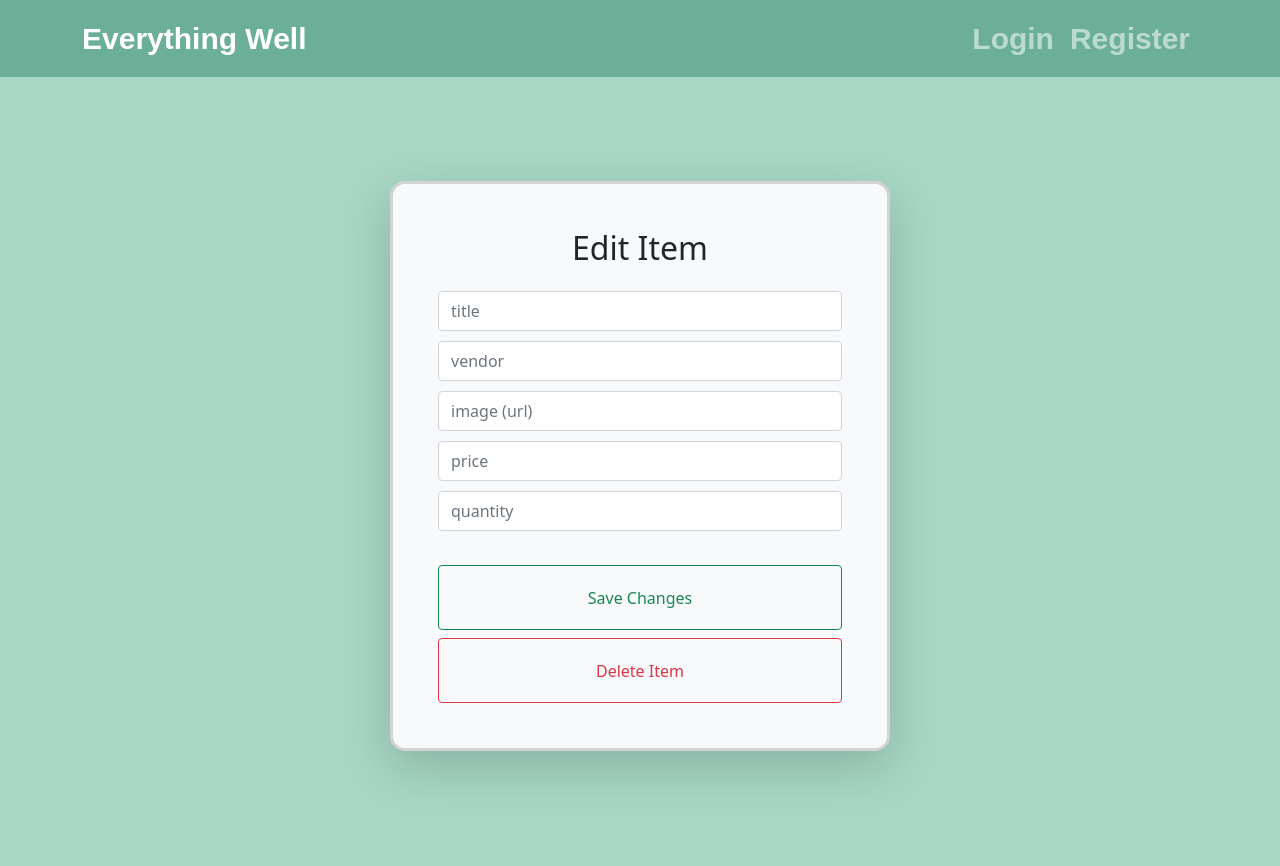
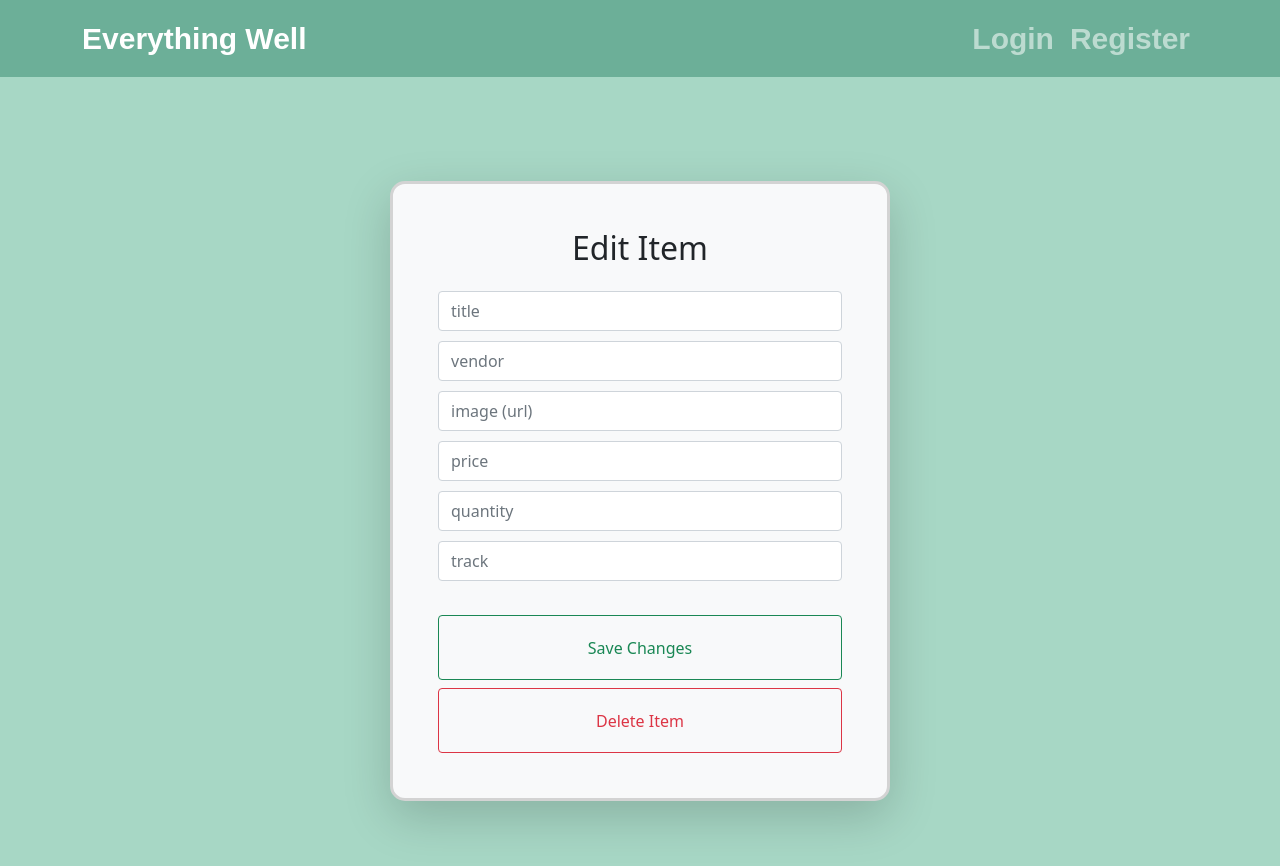
Before and after one commit to LukeRykta/Everything-Well-eCommerce, a React (Create React App) app in the folder client/: page /editItem/1 in a window 1280 px wide. Shown: the top 866 px of the page. Built offline with nearby package versions, Linux system fonts and the light colour scheme; no server answers.

Commit message:
added a "track" field to the item schema to display the correct items from their respective pages

```diff
--- a/client/src/views/pages/EditItem.jsx
+++ b/client/src/views/pages/EditItem.jsx
@@ -11,6 +11,7 @@ const EditItem = () => {
         image: "",
         price: "",
         quantity: "",
+        track: '',
     });
 
     useEffect(() => {
@@ -35,8 +36,9 @@ const EditItem = () => {
             image: '',
             price: '',
             quantity: '',
+            track: '',
         });
-        navigate("/nutrition")
+        navigate("/")
     }
 
     const handleDelete = async (event) => {
@@ -45,7 +47,7 @@ const EditItem = () => {
         if (!choice)
             return;
         deleteItem(id)
-        navigate("/nutrition");
+        navigate("/");
         window.location.reload();
     }
 
@@ -95,6 +97,14 @@ const EditItem = () => {
                             placeholder="quantity"
                             type="text"
                         />
+                        <input
+                            onChange={handleChange}
+                            name="track"
+                            value={item.track}
+                            className="form-control"
+                            placeholder="track"
+                            type="text"
+                        />
                         <button className="form-control btn btn-outline-success mt-4 mb-2">Save Changes</button>
                         <button onClick={handleDelete} className="form-control btn btn-outline-danger">Delete Item</button>
                     </form>
--- a/client/src/views/pages/addItem.jsx
+++ b/client/src/views/pages/addItem.jsx
@@ -12,6 +12,7 @@ const AddItem = () => {
         image: "",
         price: "",
         quantity: '',
+        track: '',
     });
 
     const handleChange = (event) => {
@@ -32,6 +33,7 @@ const AddItem = () => {
             image: '',
             price: '',
             quantity: '',
+            track: '',
         });
         window.location.reload()
     }
@@ -64,7 +66,7 @@ const AddItem = () => {
                             name="image"
                             value={item.image}
                             className="form-control"
-                            placeholder="image (url)"
+                            placeholder="image  (url)"
                             type="text"
                         />
                         <input
@@ -83,6 +85,14 @@ const AddItem = () => {
                             placeholder="quantity"
                             type="text"
                         />
+                        <input
+                            onChange={handleChange}
+                            name="track"
+                            value={item.track}
+                            className="form-control"
+                            placeholder="track  (nutrition / wellness / fitness)"
+                            type="text"
+                        />
                         <button
                             onClick={handleSubmit}
                             className="btn btn-outline-success mt-4">
--- a/client/src/views/pages/nutrition.jsx
+++ b/client/src/views/pages/nutrition.jsx
@@ -28,7 +28,9 @@ const NutPage = () => {
                     <div className="row">
                         {items.map((item) => (
                             <div key={item._id} className="px-5 my-3 col-lg-4 col-md-6 col-sm-12">
-                                <ItemCard obj={item} />
+                                { item.track === "nutrition" &&(
+                                    <ItemCard obj={item} />
+                                )}
                             </div>
                         ))}
                     </div>
--- a/client/src/views/pages/wellness.jsx
+++ b/client/src/views/pages/wellness.jsx
@@ -27,7 +27,9 @@ const WellPage = () => {
                     <div className="row">
                         {items.map((item) => (
                             <div key={item._id} className="px-5 my-3 col-lg-4 col-md-6 col-sm-12">
-                                <ItemCard obj={item} />
+                                { item.track === "wellness" &&(
+                                    <ItemCard obj={item} />
+                                )}
                             </div>
                         ))}
                     </div>
```
Also changed, not shown: 1 other file (tests, documents, lock files or other folders).
